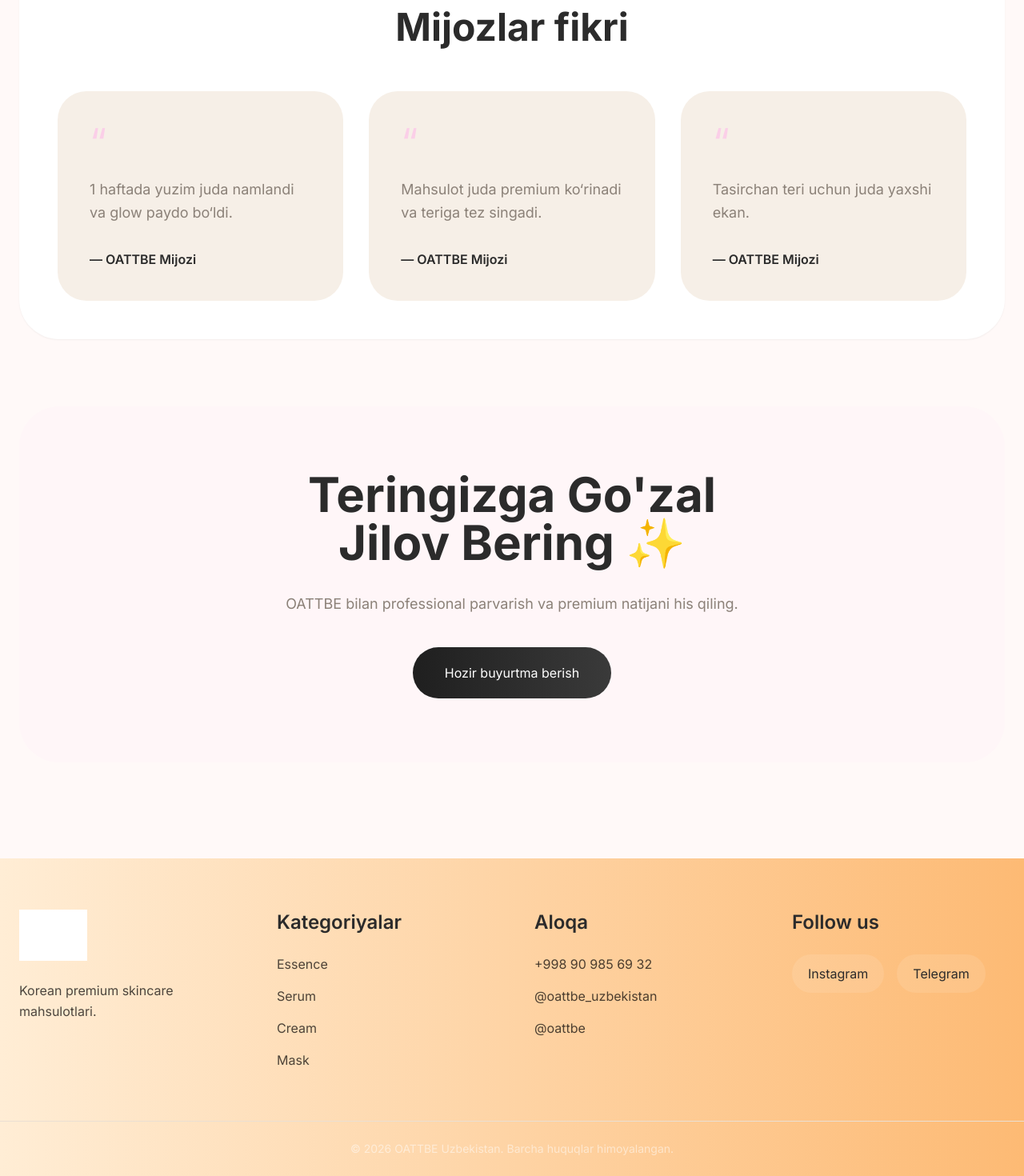
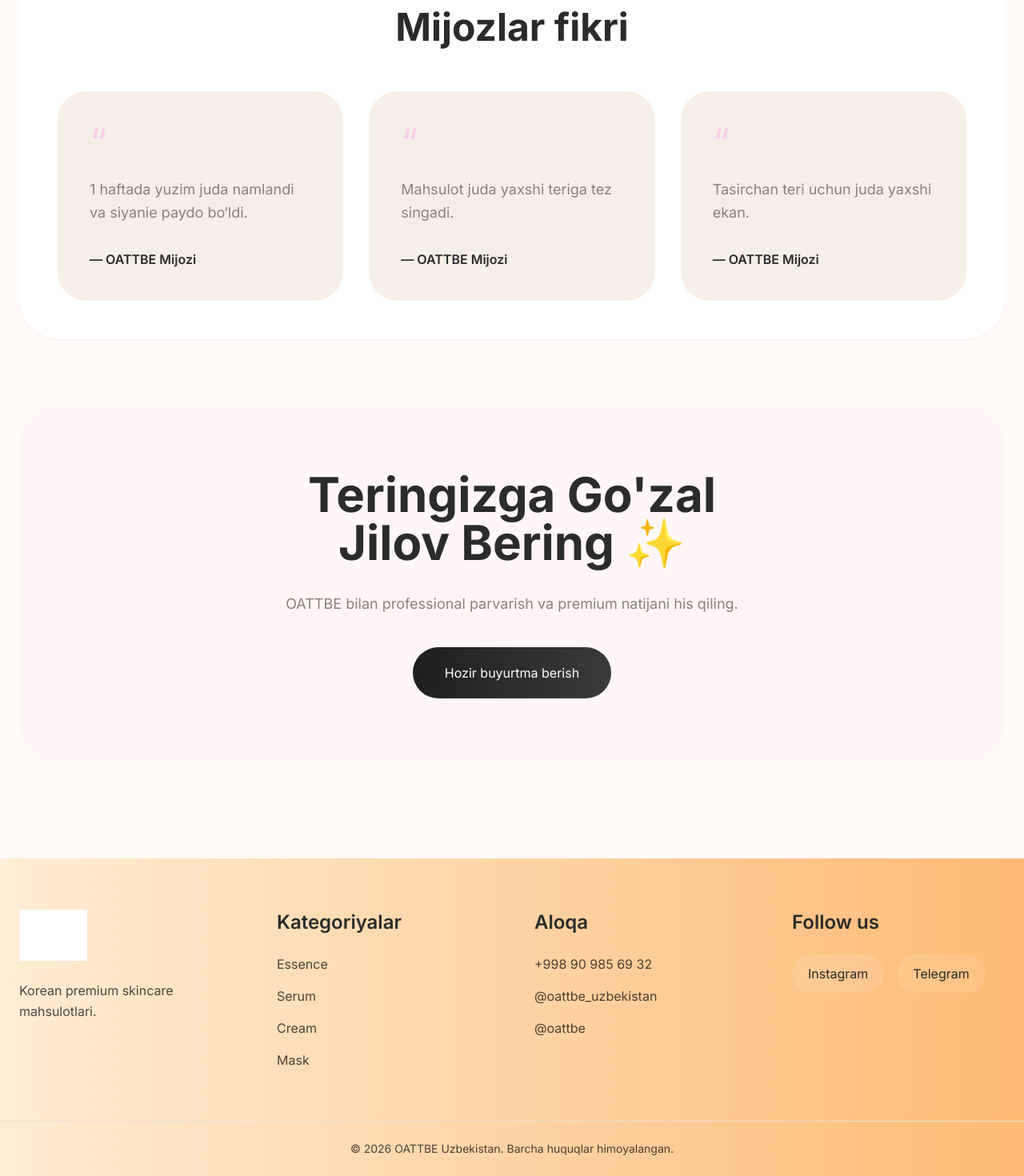
Before and after one commit to Zil-zambil/oattbe-shop, a Next.js app: page / in a window 1280 px wide. Shown: the part 6392-7862 px from the top of the page at 80% size. Built offline with nearby package versions, Linux system fonts and the light colour scheme; grey boxes are pictures that could not be loaded.

Commit message:
changed text

```diff
--- a/app/page.tsx
+++ b/app/page.tsx
@@ -428,8 +428,8 @@
 
           <div className="grid lg:grid-cols-3 gap-8">
             {[
-              '1 haftada yuzim juda namlandi va glow paydo bo‘ldi.',
-              'Mahsulot juda premium ko‘rinadi va teriga tez singadi.',
+              '1 haftada yuzim juda namlandi va siyanie paydo bo‘ldi.',
+              'Mahsulot juda yaxshi teriga tez singadi.',
               'Tasirchan teri uchun juda yaxshi ekan.',
             ].map((review, index) => (
               <div key={index} className="bg-[#f6efe7] rounded-[36px] p-10">
@@ -528,7 +528,7 @@
           </div>
         </div>
 
-        <div className="border-t border-[#eadfd3] text-center py-6 text-white/50 text-sm">
+        <div className="border-t border-[#eadfd3] text-center py-6 text-black/70 text-sm">
           © 2026 OATTBE Uzbekistan. Barcha huquqlar himoyalangan.
         </div>
       </footer>
```
